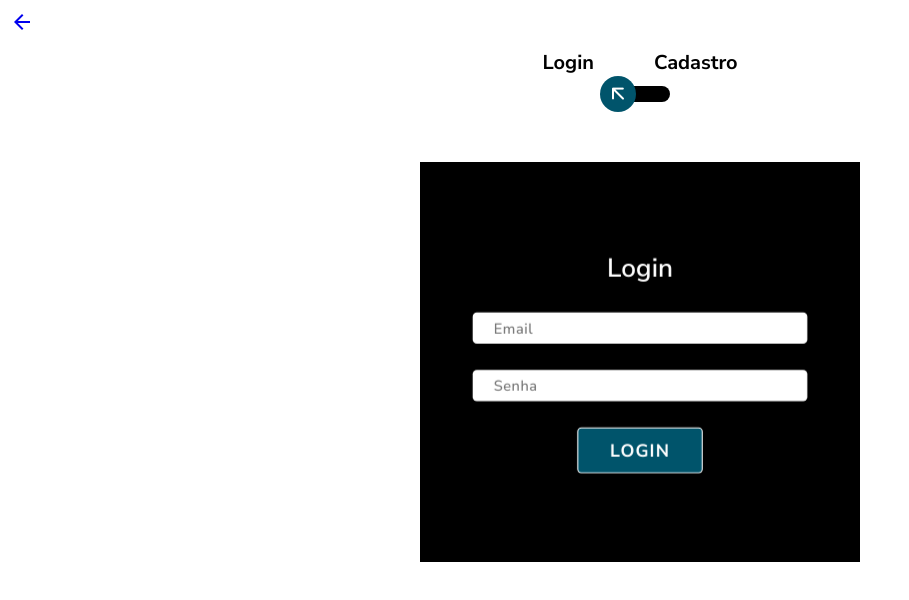
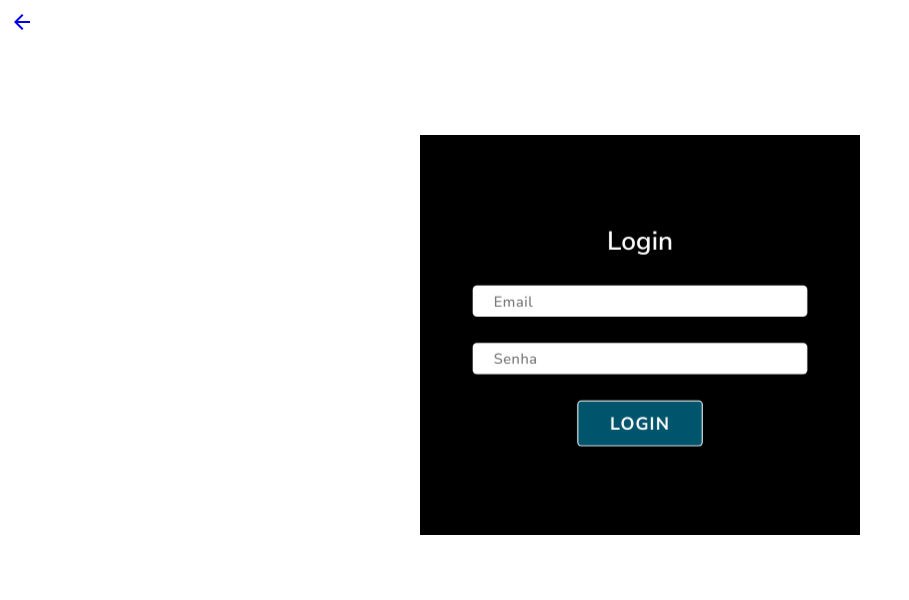
Before and after one commit to joaojp06/MObanking, a website: page aplicacao/public/cadastro.html in a window 1280 px wide. Shown: the whole page, without its empty margins (0-909 px from the left). Drawn offline with nearby package versions, Linux system fonts and the light colour scheme.

Commit message:
DEL: Remoção da página de cadastro, devido a mudança na regra de negócio.

```diff
--- a/aplicacao/public/cadastro.html
+++ b/aplicacao/public/cadastro.html
@@ -23,9 +23,7 @@
 		<div class="formulario">
 			<div class="centro">
 				<div class="text-center">
-					<h5 class="escolha"><span>Login</span><span>Cadastro</span></h5>
 					<input class="checkbox" type="checkbox" id="caixa_escolha" />
-					<label for="caixa_escolha"></label>
 					<div class="cartao3d">
 						<div class="cartao">
 							<div class="card">
@@ -41,30 +39,6 @@
 												placeholder="Senha">
 										</div>
 										<button onclick="entrar()" class="botao">Login</button>
-									</div>
-								</div>
-							</div>
-							<div class="card-back">
-								<div class="centralizacao">
-									<div class="secao">
-										<h4 class="titulo">Cadastro</h4>
-										<div class="formugrupo">
-											<input type="text" id="nomeBanco_input" class="estilo_input"
-												placeholder="Nome do Banco">
-										</div>
-										<div class="formugrupo">
-											<input type="tel" id="emailCad_input" class="estilo_input"
-												placeholder="Email do Banco">
-										</div>
-										<div class="formugrupo">
-											<input type="email" id="cnpjCad_input" class="estilo_input"
-												placeholder="CNPJ">
-										</div>
-										<div class="formugrupo">
-											<input type="password" id="senha_input" class="estilo_input"
-												placeholder="Senha">
-										</div>
-										<button onclick="cadastrar()" class="botao">Cadastrar</button>
 									</div>
 								</div>
 							</div>
```
